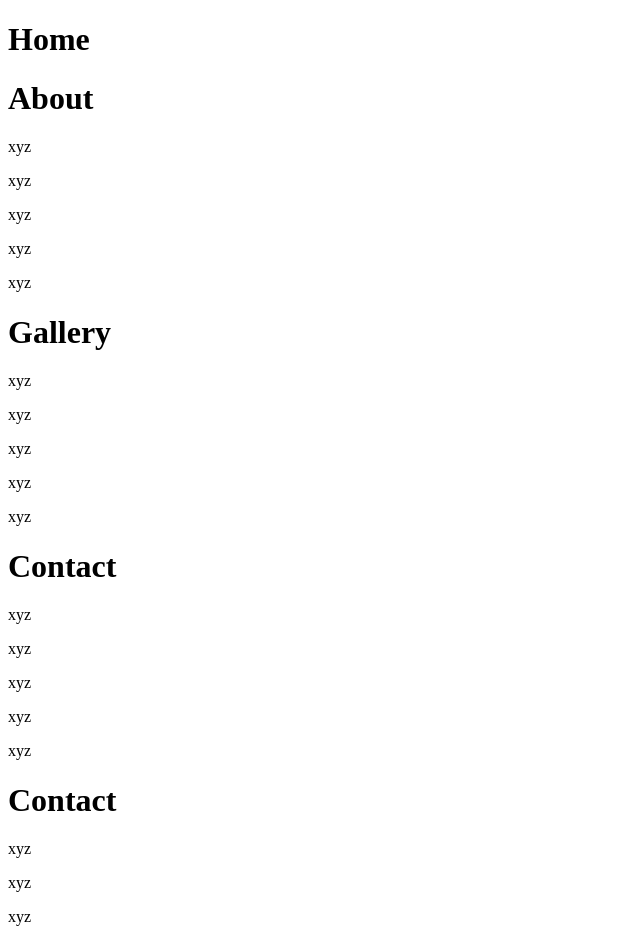
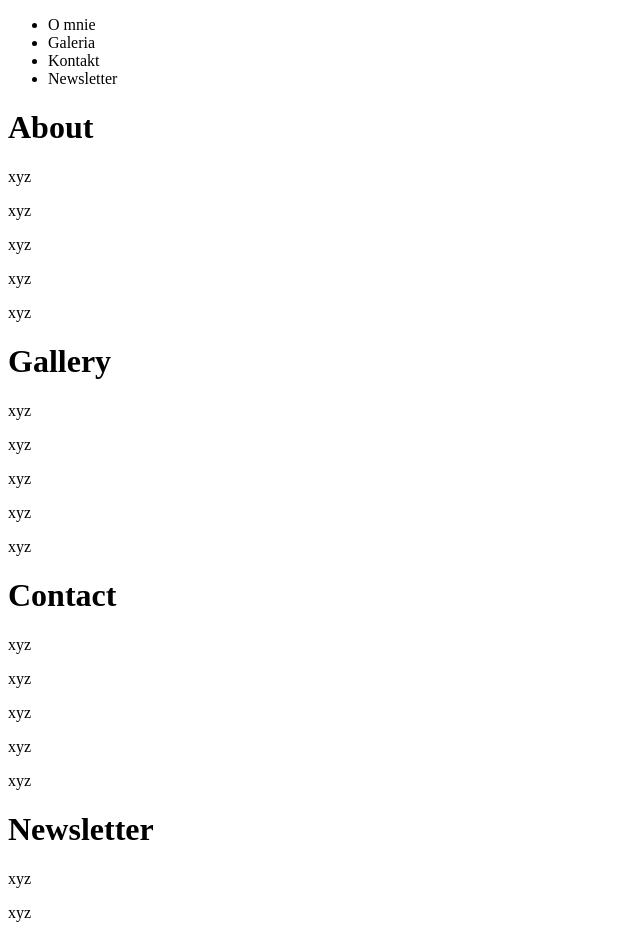
Before and after one commit to Ola-Cencora/KURZceramika-web-project, a React (Create React App) app: page / in a window 1280 px wide. Shown: the top 942 px of the page, without its empty margins (0-640 px from the left). Built offline with nearby package versions, Linux system fonts and the light colour scheme.

Commit message:
Add scroll navigation and back to top button, features only

```diff
--- a/src/App.js
+++ b/src/App.js
@@ -1,9 +1,36 @@
-import Home from "./components/pages/Home/Home";
+import About from "./components/pages/About/About";
+import Gallery from "./components/pages/Gallery/Gallery";
+import Contact from "./components/pages/Contact/Contact";
+import Newsletter from "./components/pages/Newsletter/Newsletter";
+import ScrollToTop from "./components/features/ScrollToTop/ScrollToTop";
+import { useRef } from "react";
 
 function App() {
+  const aboutRef = useRef(null);
+  const galleryRef = useRef(null);
+  const contactRef = useRef(null);
+  const newsletterRef = useRef(null);
+
+  const scrollToSection = (sectionRef) => {
+    window.scrollTo({
+      top: sectionRef.current.offsetTop,
+      behavior: 'smooth',
+    })
+  };
+
   return (
     <div>
-      <Home />
+      <ScrollToTop />
+      <ul>
+        <li onClick={() => scrollToSection(aboutRef)}>O mnie</li>
+        <li onClick={() => scrollToSection(galleryRef)}>Galeria</li>
+        <li onClick={() => scrollToSection(contactRef)}>Kontakt</li>
+        <li onClick={() => scrollToSection(newsletterRef)}>Newsletter</li>
+      </ul>
+      <div ref={aboutRef}><About /></div>
+      <div ref={galleryRef}><Gallery /></div>
+      <div ref={contactRef}><Contact /></div>
+      <div ref={newsletterRef}><Newsletter /></div>
     </div>
   );
 }
--- /dev/null
+++ b/src/components/features/ScrollToTop/ScrollToTop.js
@@ -0,0 +1,36 @@
+import { useState, useEffect } from "react";
+
+const ScrollToTop = () => {
+    const [showScrollTopButton, setShowScrollTopButton] = useState(false);
+
+    useEffect(() => {
+        const handleScroll = () => {
+            if (window.scrollY > 50) {
+                setShowScrollTopButton(true);
+            } else {
+                setShowScrollTopButton(false);
+            }
+        };
+
+        window.addEventListener('scroll', handleScroll);
+
+        return () => {
+            window.removeEventListener('scroll', handleScroll);
+        };
+    }, []);
+
+    const scrollTop = () => {
+        window.scrollTo({
+          top: 0,
+          behavior: 'smooth',
+        })
+    };
+
+    return (
+        <div>
+            {showScrollTopButton && (<p style={{ position: 'fixed', bottom: '15px', right: '20px', color: 'black', height: '40px', width: '40px' }} onClick={scrollTop}>TOP</p>)}
+        </div>
+    );
+};
+
+export default ScrollToTop;
--- a/src/components/pages/Home/Home.js
+++ /dev/null
@@ -1,18 +0,0 @@
-import About from "../About/About";
-import Gallery from "../Gallery/Gallery";
-import Contact from "../Contact/Contact";
-import Newsletter from "../Newsletter/Newsletter";
-
-const Home = () => {
-    return (
-        <>
-        <h1>Home</h1>
-        <About />
-        <Gallery />
-        <Contact />
-        <Newsletter />
-        </>
-    );
-};
-
-export default Home;
--- a/src/components/pages/Newsletter/Newsletter.js
+++ b/src/components/pages/Newsletter/Newsletter.js
@@ -1,7 +1,7 @@
 const Newsletter = () => {
     return (
         <>
-        <h1>Contact</h1>
+        <h1>Newsletter</h1>
         <p>xyz</p>
         <p>xyz</p>
         <p>xyz</p>
```
